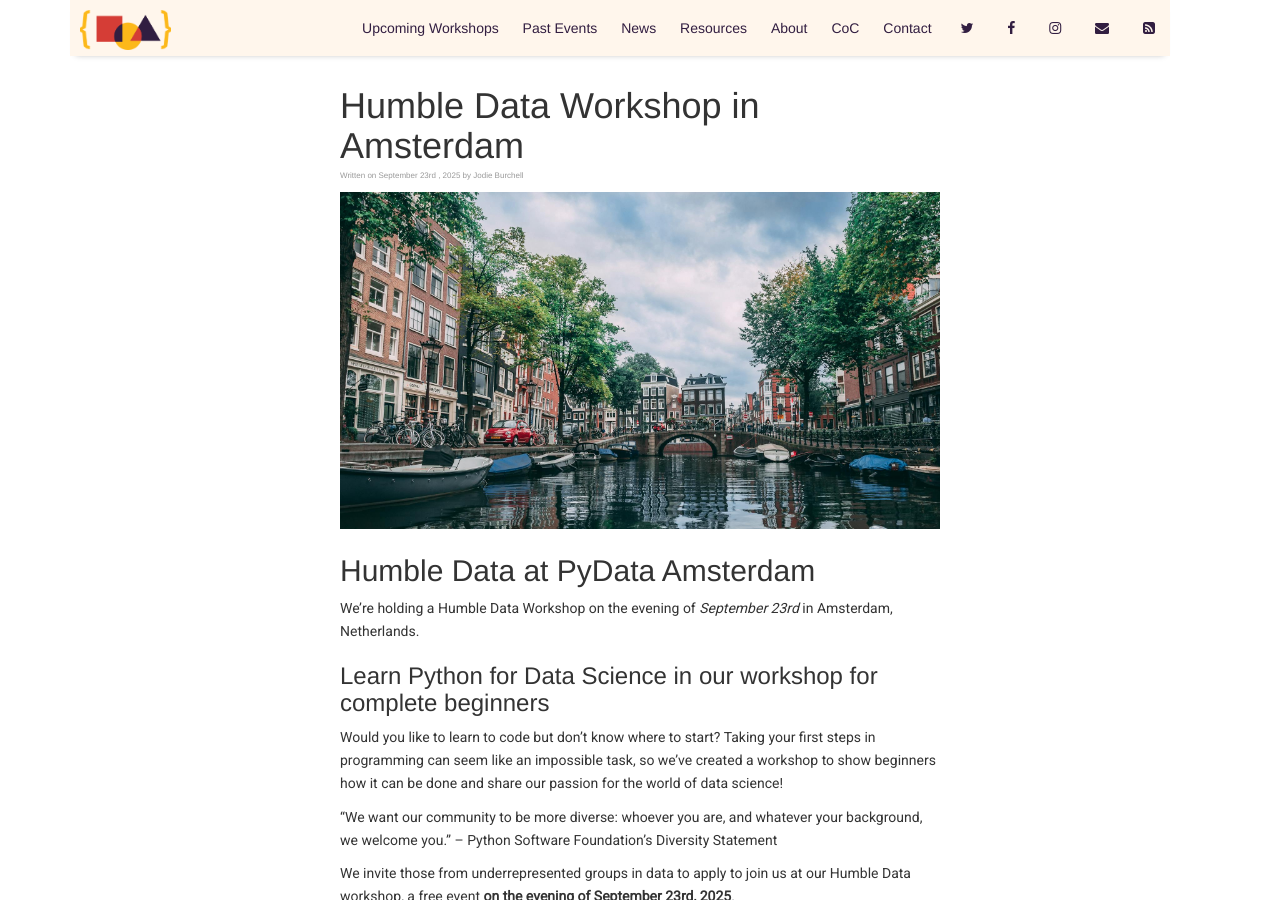
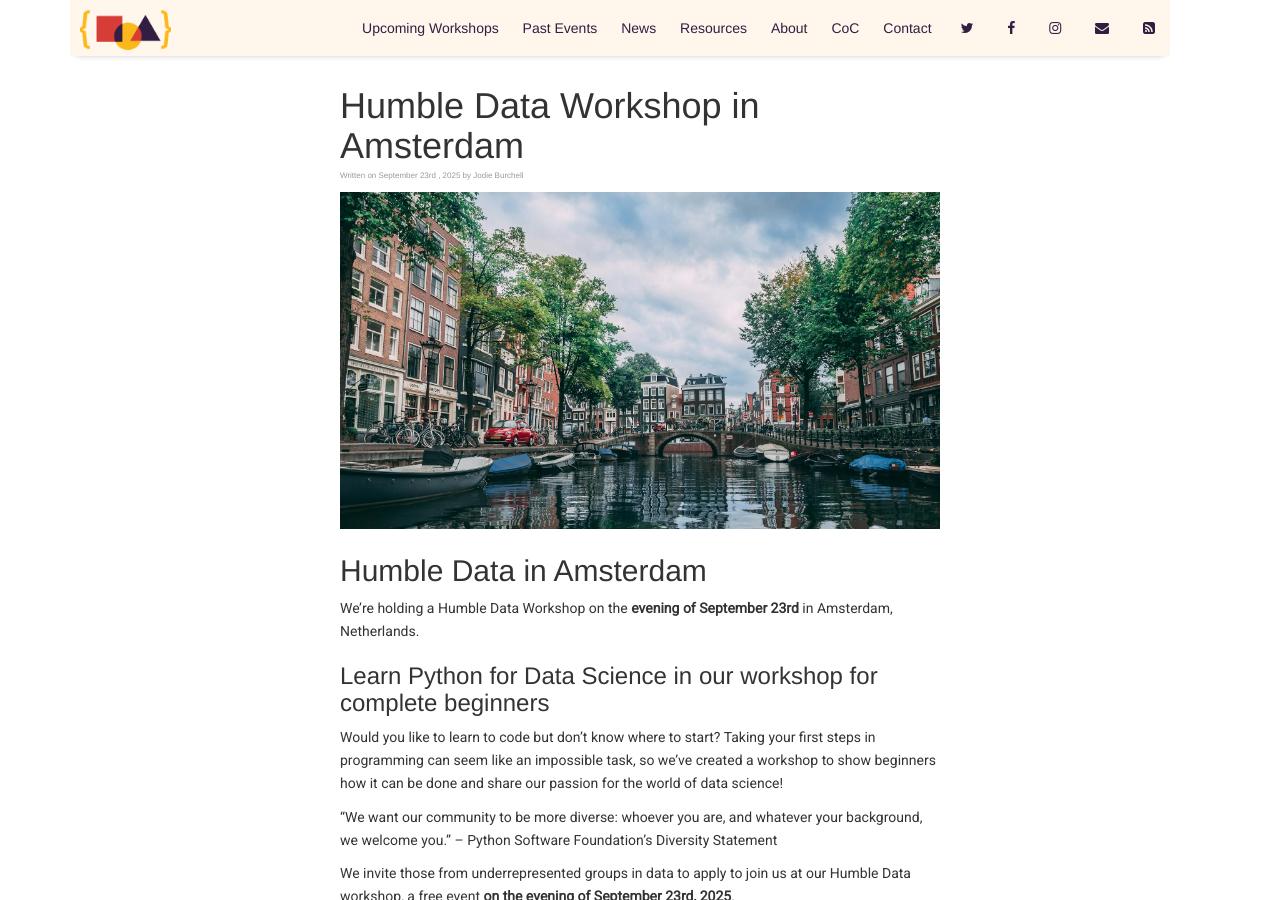
Before and after one commit to HumbleData/HumbleData.github.io, a Jekyll site: the page built from _posts/2025-09-23-pydataams2025.md, in a window 1280 px wide and 900 px high. Built offline with Jekyll 4.4.1, drawn with Linux system fonts in a browser that asks for light colours; nearby versions of some CDN libraries; comment, search, counter and statistics services are not loaded.

Commit message:
Removed last reference to PyData AMS.

```diff
--- a/_posts/2025-09-23-pydataams2025.md
+++ b/_posts/2025-09-23-pydataams2025.md
@@ -5,11 +5,12 @@ author: "Jodie Burchell"
 categories: event
 tags: [workshop]
 image: /assets/img/cover/jetbrains_office_amsterdam_2025.jpg
+slug: "amssept2025"
 ---
 
-## Humble Data at PyData Amsterdam
+## Humble Data in Amsterdam
 
-We're holding a Humble Data Workshop on the evening of *September 23rd* in Amsterdam, Netherlands.
+We're holding a Humble Data Workshop on the **evening of September 23rd** in Amsterdam, Netherlands.
 
 ### Learn Python for Data Science in our workshop for complete beginners
 Would you like to learn to code but don’t know where to start? Taking your first steps in programming can seem like an impossible task, so we've created a workshop to show beginners how it can be done and share our passion for the world of data science!
```
